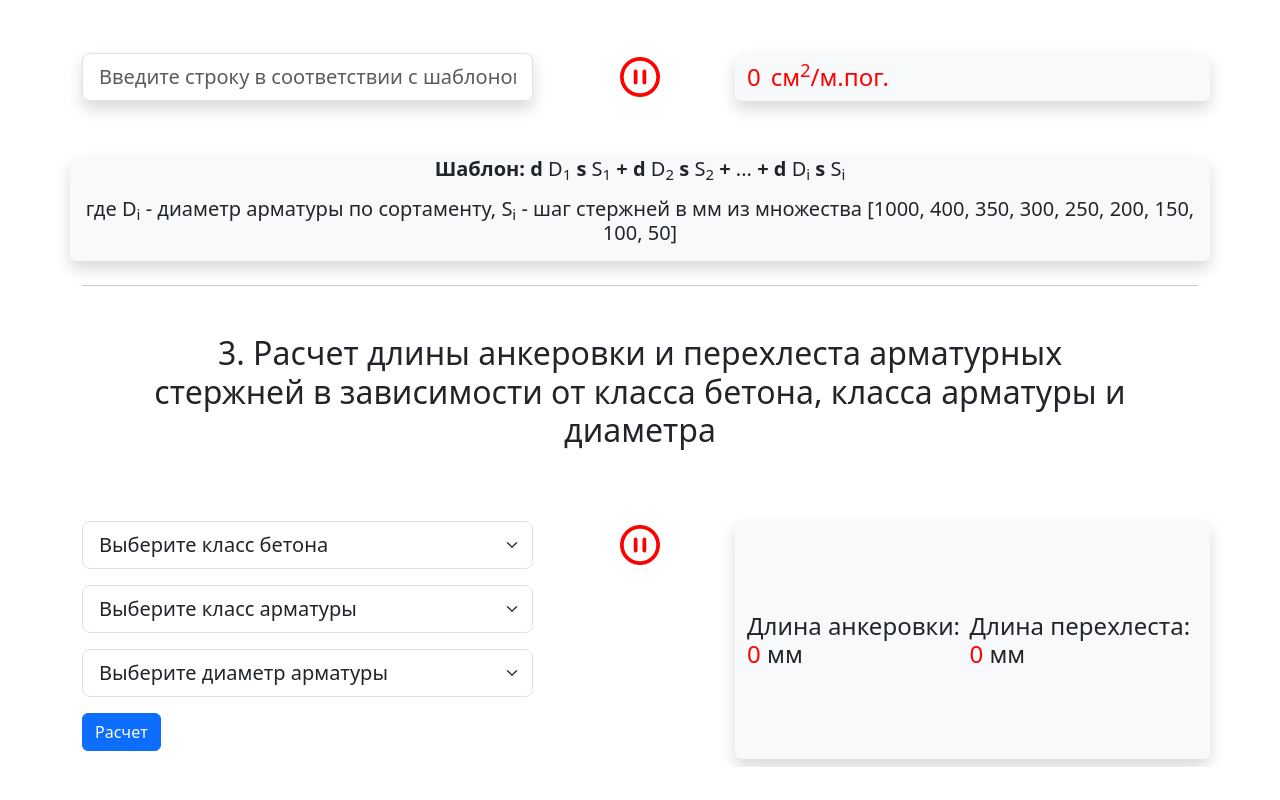
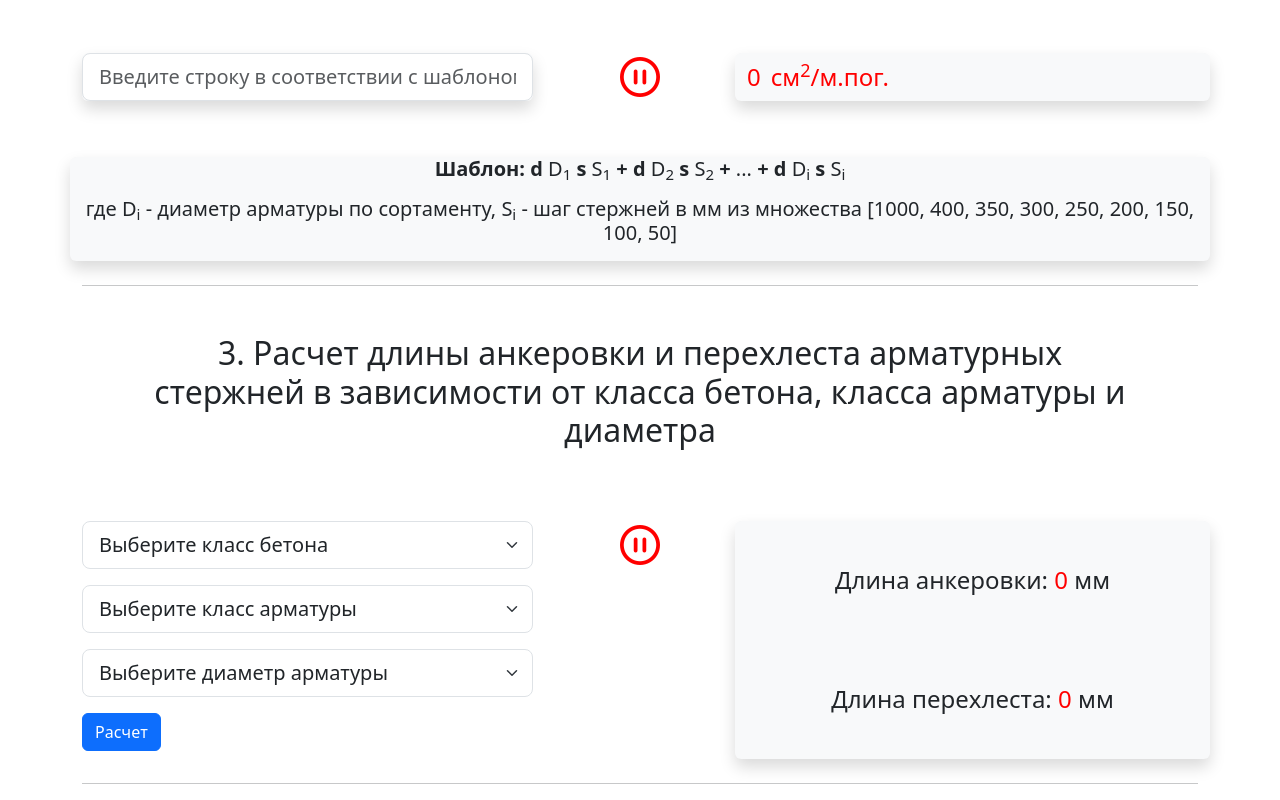
Before and after one commit to maninserg/rc_utilities_js, a website built with webpack: page src/index.html in a window 1280 px wide. Shown: the part 573-1373 px from the top of the page. Before the commit the page ends 1340 px from the top, so only its background shows below. Built offline with nearby package versions, Linux system fonts and the light colour scheme.

Commit message:
Fix bootstrap elements

```diff
--- a/src/index.html
+++ b/src/index.html
@@ -175,11 +175,16 @@
                     </span>
                 </div>
             </div>
-            <div class="col-md-5 col-sm-12 h4  shadow bg-body-tertiary rounded mt-3 d-flex align-items-center div-result-lap-anchor">
+            <div class="col-md-5 col-sm-12 h4  shadow bg-body-tertiary rounded mt-3 d-flex flex-column justify-content-around align-items-center div-result-lap-anchor">
                 <div class="div-result-anchor">Длина анкеровки: <span class="span-result-anchor" style="color: red;">0</span> мм</div>
                 <div class="div-result-lap">Длина перехлеста: <span class="span-result-lap" style="color: red;">0</span> мм</div>
             </div>
         </div>
+        <hr>
+        <!-- -->
+
+        <!-- Усреднение результатов армирования пластинчатых КЭ -->
+
         <!-- -->
     </div>
 
```
